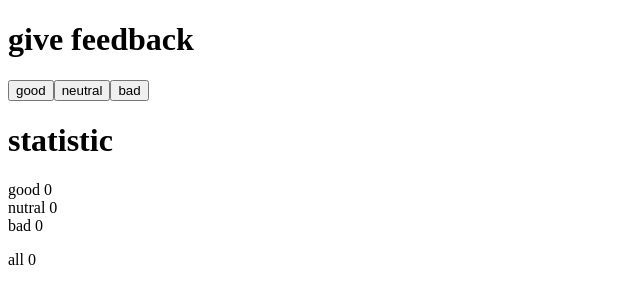
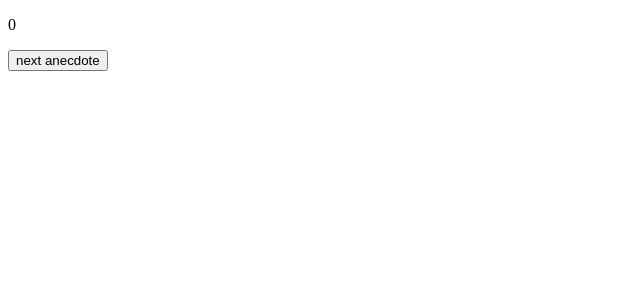
Before and after one commit to jahseed89/fullstackopen, a React (Create React App) app: page / in a window 1280 px wide. Shown: the top 304 px of the page, without its empty margins (0-640 px from the left). Built offline with nearby package versions, Linux system fonts and the light colour scheme.

Commit message:
displaying a random anecdote

```diff
--- a/src/App.js
+++ b/src/App.js
@@ -4,8 +4,19 @@
 // import Total from './part1/exercise1.3.-1.5/Total';
 
 import { useState } from "react";
-import Statistic from "./part1/exercise1.6.-1.14/Statistic";
+// import Statistic from "./part1/exercise1.6.-1.14/Statistic";
 import Button from "./part1/exercise1.6.-1.14/Button";
+
+const anecdotes = [
+  'If it hurts, do it more often.',
+  'Adding manpower to a late software project makes it later!',
+  'The first 90 percent of the code accounts for the first 10 percent of the development time...The remaining 10 percent of the code accounts for the other 90 percent of the development time.',
+  'Any fool can write code that a computer can understand. Good programmers write code that humans can understand.',
+  'Premature optimization is the root of all evil.',
+  'Debugging is twice as hard as writing the code in the first place. Therefore, if you write the code as cleverly as possible, you are, by definition, not smart enough to debug it.',
+  'Programming without an extremely heavy use of console.log is same as if a doctor would refuse to use x-rays or blood tests when diagnosing patients.',
+  'The only way to go fast, is to go well.'
+]
 
 function App() {
 
@@ -28,24 +39,33 @@
   // }
 
   // save clicks of each button to its own state
-  const [good, setGood] = useState(0)
-  const [neutral, setNeutral] = useState(0)
-  const [bad, setBad] = useState(0)
+  // const [good, setGood] = useState(0)
+  // const [neutral, setNeutral] = useState(0)
+  // const [bad, setBad] = useState(0)
+
+  // anecdotes state function
+  const [selected, setSelected] = useState(0)
 
   // onclick on the good button funtion
-  const handleGood = () => {
-    setGood(good + 1)
-  }
+  // const handleGood = () => {
+  //   setGood(good + 1)
+  // }
 
   // onclick on the neutral button function
-  const handleNeutral = () => {
-    setNeutral(neutral + 1)
-  }
+  // const handleNeutral = () => {
+  //   setNeutral(neutral + 1)
+  // }
 
   // onclick on bad button funtion
-  const handleBad = () => {
-    setBad(bad + 1)
-  }
+  // const handleBad = () => {
+  //   setBad(bad + 1)
+  // }
+
+const nextCote = () => {
+  const randomName = anecdotes[Math.floor(Math.random() * anecdotes.length)]
+  console.log(anecdotes.length)
+  setSelected(randomName)
+}
 
 
   // Rendering all componts
@@ -54,15 +74,17 @@
       {/* <Header course={course.name} />
       <Content parts={course.parts} />
       <Total parts={course.parts} /> */}
-      <div>
+      {/* <div>
         <h1>give feedback</h1>
         <Button text="good" clickHandler={handleGood} />
         <Button text="neutral" clickHandler={handleNeutral} />
         <Button text="bad" clickHandler={handleBad} />
-      </div>
-      <Statistic good={good} neutral={neutral} bad={bad} />
-      <p>all {good + neutral + bad}</p>
+      </div> */}
+      {/* <Statistic good={good} neutral={neutral} bad={bad} />
+      <p>all {good + neutral + bad}</p> <br /> <br /> */}
 
+    <p>{selected}</p>
+     <Button text="next anecdote" clickHandler={nextCote} />
     </div>
   );
 }
--- a/src/part1/exercise1.6.-1.14/Statistic.js
+++ b/src/part1/exercise1.6.-1.14/Statistic.js
@@ -1,21 +1,15 @@
-import React from 'react'
-import StatisticLine from './StatisticLine'
+import StatisticLine from "./StatisticLine";
 
 const Statistic = (props) => {
   return (
     <div>
-        <h1>statistic</h1>
-        {/* <p>good {props.good} </p>
-        <p>neutral {props.neutral} </p>
-        <p>bad {props.bad} </p> */}
+      <h1>statistic</h1>
+      <StatisticLine text="good" value={props.good} />
+      <StatisticLine text="nutral" value={props.neutral} />
+      <StatisticLine text="bad" value={props.bad} />
+    </div>
 
-        <StatisticLine text="good" value={props.good} />
-        <StatisticLine text="nutral" value={props.neutral} />
-        <StatisticLine text="bad" value={props.bad} />
+  );
+};
 
-
-    </div>
-  )
-}
-
-export default Statistic
+export default Statistic;
--- a/src/part1/exercise1.6.-1.14/StatisticLine.js
+++ b/src/part1/exercise1.6.-1.14/StatisticLine.js
@@ -2,9 +2,15 @@
 
 const StatisticLine = ({text, value}) => {
   return (
-    <div>
-        {text} {value}
-    </div>
+    // <div>
+    //     {text} {value}
+    // </div>
+    <table>
+        <tr>
+            <td>{text}</td>
+            <td>{value}</td>
+        </tr>
+    </table>
   )
 }
 
```
